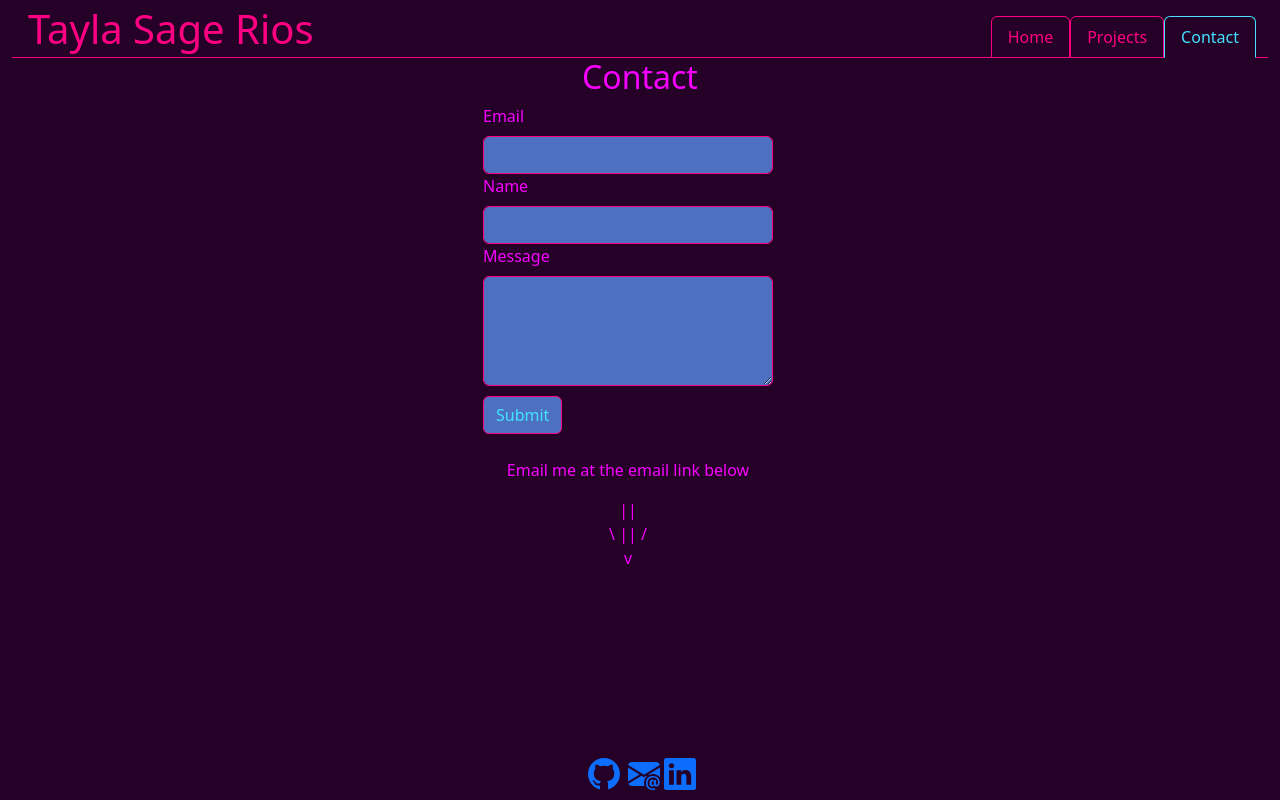
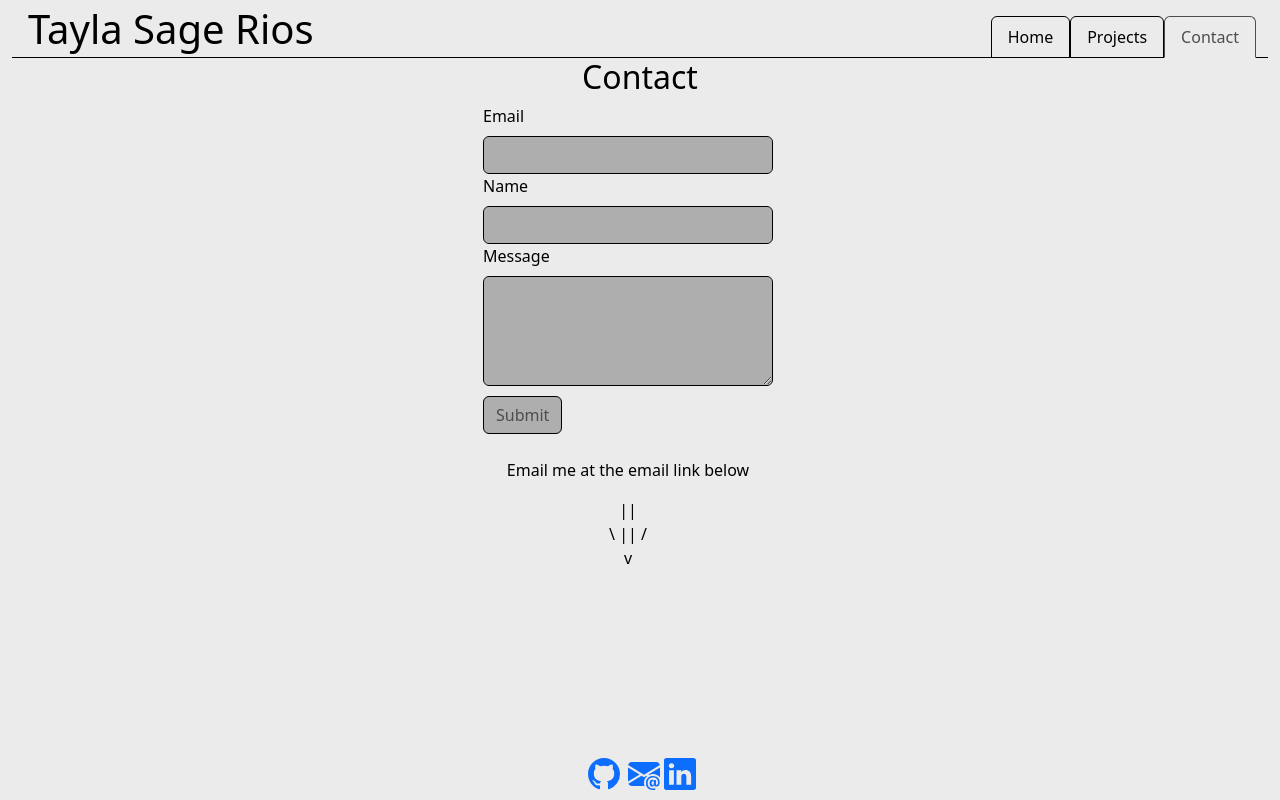
Before and after one commit to taylasagerios/discoverMe, a React (Vite) app: page /Contact in a window 1280 px wide. Built offline with nearby package versions, Linux system fonts and the light colour scheme.

Commit message:
corrected img form

```diff
--- a/src/App.css
+++ b/src/App.css
@@ -1,56 +1,56 @@
 #root {
-  --deep-purple: #250027;
-  --light-blue: #43E3FF;
-  --dirty-blue: #4D71C0;
-  --hot-pink: #FF0083;
-  --pink: #F700FF;
-  background-color: var(--deep-purple);
+  --base: #ebebeb;
+  --highlight: #4d4d4d;
+  --transparent: #aeaeae;
+  --outline: #000000;
+  --words: #000000;
+  background-color: var(--base);
 }
 
 .nav.nav-tabs {
-  border-bottom-color: var(--hot-pink);
+  border-bottom-color: var(--outline);
 }
 .nav-tabs .nav-item .nav-link {
-  color: var(--hot-pink);
-  background-color: var(--deep-purple);
-  border-color: var(--hot-pink);
+  color: var(--outline);
+  background-color: var(--base);
+  border-color: var(--outline);
   text-decoration: none;
 }
 
 .nav-tabs .nav-item .nav-link:hover {
-  border-color: var(--dirty-blue);
-  color: var(--dirty-blue);
+  border-color: var(--transparent);
+  color: var(--transparent);
 }
 
 .nav-tabs .nav-item .nav-link.active {
-  background-color: var(--deep-purple);
-  color: var(--light-blue);
+  background-color: var(--base);
+  color: var(--highlight);
   text-decoration: none;
-  border-color: var(--light-blue);
-  border-bottom-color: var(--deep-purple);
+  border-color: var(--highlight);
+  border-bottom-color: var(--base);
 }
 
 .text {
-  color: var(--pink)
+  color: var(--words)
 }
 
 .me {
   position: absolute;
-  color: var(--hot-pink);
+  color: var(--words);
   top: 5px;
   left: 40px;
 }
 
 .list-group-item {
-  background-color: var(--deep-purple);
-  color: var(--hot-pink);
-  border-color: var(--hot-pink);
+  background-color: var(--base);
+  color: var(--outline);
+  border-color: var(--outline);
 }
 
 .list-group-item:hover {
-  color: var(--light-blue);
-  background-color: var(--deep-purple);
-  border-color: var(--light-blue);
+  color: var(--highlight);
+  background-color: var(--base);
+  border-color: var(--highlight);
 }
 
 footer {
@@ -59,26 +59,26 @@ footer {
 }
 
 .form-control {
-  background-color: var(--dirty-blue);
-  color: var(--light-blue);
-  border-color: var(--hot-pink);
+  background-color: var(--transparent);
+  color: var(--highlight);
+  border-color: var(--outline);
 }
 
 .form-control:focus {
-  background-color: var(--dirty-blue);
-  color: var(--light-blue)
+  background-color: var(--transparent);
+  color: var(--highlight)
 }
 .btn {
   margin-top: 10px;
-  background-color: var(--dirty-blue);
-  color: var(--light-blue);
-  border-color: var(--hot-pink);
+  background-color: var(--transparent);
+  color: var(--highlight);
+  border-color: var(--outline);
 }
 
 .btn:hover {
-  background-color: var(--dirty-blue);
-  color: var(--hot-pink);
-  border-color: var(--light-blue);
+  background-color: var(--transparent);
+  color: var(--outline);
+  border-color: var(--highlight);
 }
 
 .error-text {
@@ -92,7 +92,7 @@ footer {
 }
 
 .img-wrapper:hover {
-  box-shadow: 5px 5px 5px var(--hot-pink);
+  box-shadow: 5px 5px 5px var(--outline);
   transition-duration: 500ms;
 }
 
@@ -126,12 +126,12 @@ footer {
 .img-wrapper > .deployed {
   position: absolute;
   font-size: large;
-  color: var(--hot-pink);
+  color: var(--outline);
   top: 50%;
   left: 50%;
   opacity: 0%;
   transform: translate(-50%, -50%);
-  background-color: var(--dirty-blue);
+  background-color: var(--transparent);
   border-radius: 25px;
   padding: 5px;
 }
@@ -147,6 +147,6 @@ footer {
 }
 
 #about-me {
-  background-color: var(--dirty-blue);
-  color: vv;
+  background-color: var(--transparent);
+  color: var(--word);
 }
```
Also changed, not shown: 1 other file (tests, documents, lock files or other folders).
